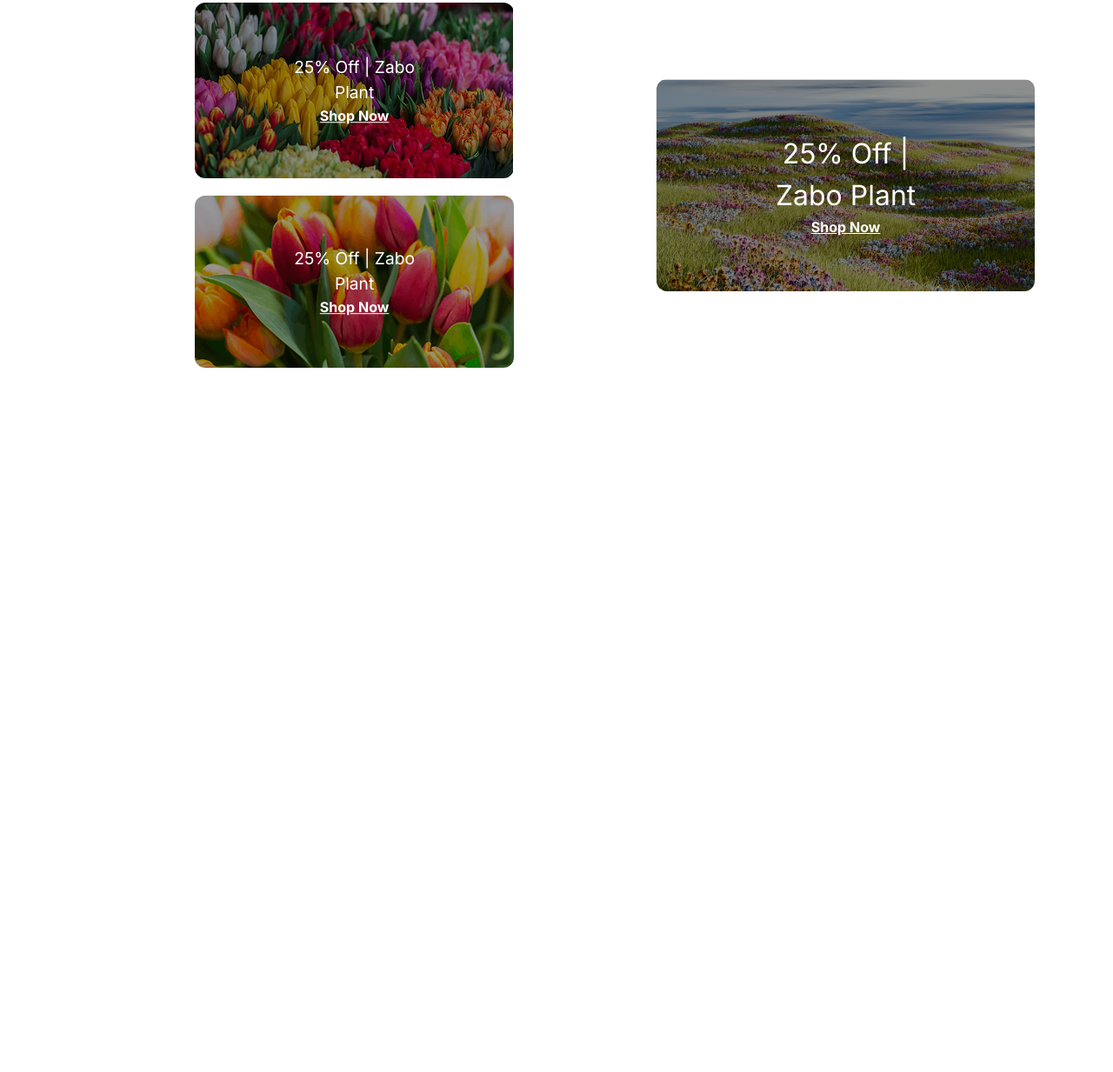
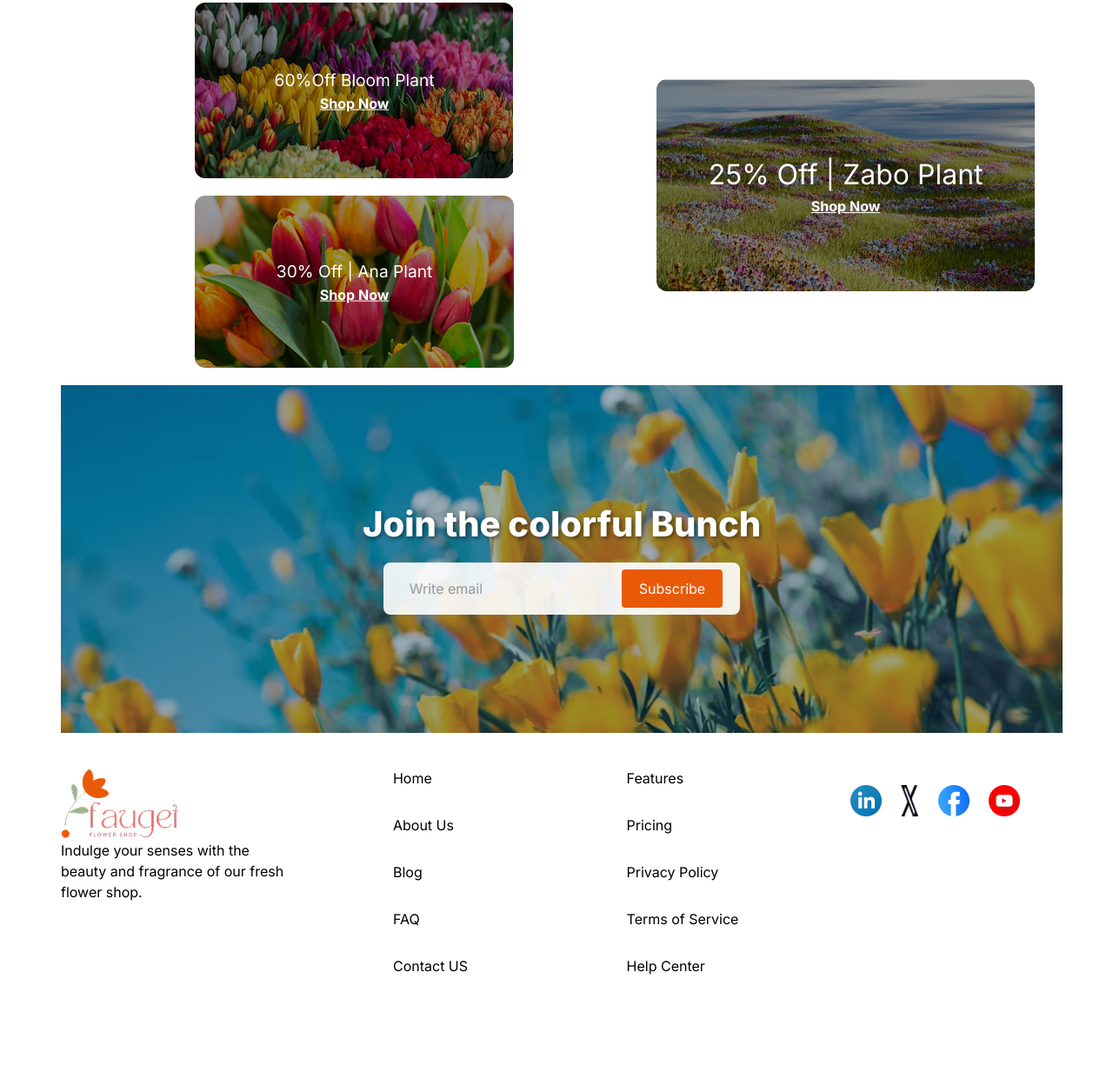
Before and after one commit to smileyminhaj/milestone-02-assignment, a plain HTML site: page index.html in a window 1280 px wide. Shown: the part 2424-3657 px from the top of the page at 87% size. Before the commit the page ends 2867 px from the top, so only its background shows below. Drawn offline with nearby package versions, Linux system fonts and the light colour scheme.

Commit message:
initial complete the web page

```diff
--- a/Styles/style.css
+++ b/Styles/style.css
@@ -178,19 +178,138 @@ h1 {
   top: 50%;
   left: 50%;
   transform: translate(-50%, -50%);
-  color: ;
+  width: 100%;
 }
 .collage{
   display: flex;
   justify-content: space-between;
   align-items: center;
   gap: 30px;
-  margin: 0 auto;
+  margin: 0 ;
   padding: 20px;
 }
 .collage img{
   border-radius: 12px;
   filter: brightness(60%);
+  margin: 0;
+}
+/* Join Section */
+.subscribe-section {
+  background: url('../Media/news-letter-bg.png') no-repeat center center/cover;
+  height: 400px;
+  width: 90vw;
+  display: flex;
+  flex-direction: column;
+  justify-content: center;
+  align-items: center;
+  color: white;
+  text-align: center;
+  padding: 30px;
+  margin: 0 auto;
+}
+
+.subscribe-section h1 {
+  font-size: 2.5rem;
+  margin-bottom: 20px;
+  text-shadow: 2px 2px 5px rgba(0, 0, 0, 0.5);
+}
+
+.subscribe-box {
+  background-color: rgba(255, 255, 255, 0.9);
+  padding: 10px 30px;
+  border-radius: 8px;
+  display: flex;
+  gap: 0px;
+  align-items: center;
+  margin: 0 auto;
+  padding: 8px 20px 8px 20px;
+}
+
+.subscribe-box input[type="email"] {
+  padding: 10px;
+  border: none;
+  border-radius: 4px;
+  flex: 1;
+  font-size: 1rem;
+}
+.subscribe-box input::placeholder {
+  color: rgb(151, 151, 151);
+}
+
+.subscribe-box button {
+  background-color: rgb(233, 90, 8);
+  color: rgb(255, 255, 255);
+  border: none;
+  padding: 10px 20px;
+  border-radius: 4px;
+  font-size: 1rem;
+  cursor: pointer;
+  transition: transform 0.2s ease;
+}
+
+.subscribe-box button:hover {
+  transform: scale(1.05);
+  background-color: rgb(199, 73, 0);
+}
+.btn:hover {
+  transform: scale(1.05);
+  background-color: rgb(199, 73, 0);
+}
+
+/* Footer Section */
+.footer{
+  display: grid;
+  grid-template-columns: repeat(4,1fr);
+  justify-content: space-between;
+  padding: 0;
+  margin: 0;
+  max-width: 90vw;
+  gap: 20px;
+  align-items: flex-start;
+  height: 350px;
+  margin-top: 40px
+  ;
+}
+.footer-box-1{
+  display: flex;
+  flex-direction: column;
+  align-items: flex-start;
+
+}
+.ftimg{
+  margin: 0px;
+  align-items: flex-start;
+}
+.footer-box-2{
+  display: flex;
+  flex-direction: column;
+  gap: 0px;
+  align-items: flex-start;
+  text-align: left;
+
+}
+.ft-ul{
+  display: flex;
+  flex-direction: column;
+  gap: 30px;
+  align-items: flex-start;
+  margin: 0;
+}
+.ft-li{
+  margin: 0;
+  text-align: left;
+}
+.ft-li a{
+  text-align: center;
+}
+.footer-box-4{
+  display: flex;
+  gap: 20px;
+  margin: 0;
+  padding: 20px;
+}
+.icon{
+  gap: 22px;
 }
 /* Small Screen Media Query */
 @media screen and (max-width: 576px) {
@@ -226,6 +345,9 @@ h1 {
   .banner-right {
     margin: 0px;
     width: 100%;
+  }
+  .collage h2{
+    font-size: 1rem;
   }
   h1 {
     font-size: 30px;
@@ -287,6 +409,17 @@ h1 {
     margin: 0;
     padding: 0;
   }
+  .deals-desc{
+    text-align: center;
+    width: 90vw;
+    font-size: 15px;
+  }
+
+  /* Footer Section */
+
+  .footer{
+      grid-template-columns: repeat(1,1fr);
+  }
 }
 
 /* Just for easy to understand the container size and all atribute and it's used for temporarily deisnging the section */
--- a/index.html
+++ b/index.html
@@ -167,7 +167,7 @@ Lover -->
       <h2 class="plants-title">
         <span style="color: rgb(233, 90, 8)">Latest</span> Deals
       </h2>
-      <p class="deals-desc">
+      <p class="deals-desc text-center">
         Indulge your senses with the beauty and fragrance of our fresh flower
         shop. From classic roses to exotic blooms, we offer a wide variety of
         fresh.
@@ -179,14 +179,14 @@ Lover -->
           <div class="left-child relative">
             <img src="./Media/deal-bloom.png" alt="">
             <div class="img-position text-white">
-            <h2 class="text-[1.2rem] ">25% Off | Zabo Plant</h2>
+            <h2 class="text-[1.2rem] ">60%Off Bloom Plant</h2>
           <a class="underline font-bold mt-4" href="#">Shop Now</a>
           </div>
           </div>
           <div class="left-child relative">
             <img src="./Media/deal-ana.png" alt="">
             <div class="img-position text-white">
-            <h2 class="text-[1.2rem] ">25% Off | Zabo Plant</h2>
+            <h2 class="text-[1.2rem] ">30% Off | Ana Plant</h2>
           <a class="underline font-bold mt-4" href="#">Shop Now</a>
           </div>
           </div>
@@ -200,5 +200,46 @@ Lover -->
         </div>
       </div>
     </section>
+    <!-- Join Section -->
+     <div class="subscribe-section">
+    <h1>Join the colorful Bunch</h1>
+    <div class="subscribe-box">
+      <input  type="email" placeholder="Write email" />
+      <button>Subscribe</button>
+      </div>
+      </div>
+
+      <!-- Footer Section -->
+       <footer class="footer">
+        <div class=" footer-box-1 ">
+          <img class="ftimg" src="./Media/logo.png" alt="">
+          <p class="">Indulge your senses with the beauty and fragrance of our fresh flower shop. </p>
+        </div>
+        <div class=" footer-box-2">
+          <ul class="ft-ul">
+            <li class="ft-li"><a href="">Home</a></li>
+            <li class="ft-li"><a href="">About Us</a></li>
+            <li class="ft-li"><a href="">Blog</a></li>
+            <li class="ft-li"><a href="">FAQ</a></li>
+            <li class="ft-li"><a href="">Contact US</a></li>
+          </ul>
+        </div>
+        <div class="footer-box-3"><ul class="ft-ul">
+            <li class="ft-li"><a href="">Features</a></li>
+            <li class="ft-li"><a href=""></a>Pricing</a></li>
+            <li class="ft-li"><a href="">Privacy Policy</a></li>
+            <li class="ft-li"><a href="">Terms of Service</a></li>
+            <li class="ft-li"><a href="">Help Center</a></li>
+          </ul></div>
+        <div class=" footer-box-4">
+          <div class="icon flex">
+            <img src="./Media/icon-linkedin.png" alt="">
+            <img src="./Media/icon-twitter.png" alt="">
+            <img src="./Media/icon-facebook.png" alt="">
+            <img src="./Media/icon-youtube.png" alt="">
+          </div>
+        </div>
+       </footer>
+
   </body>
 </html>
```
